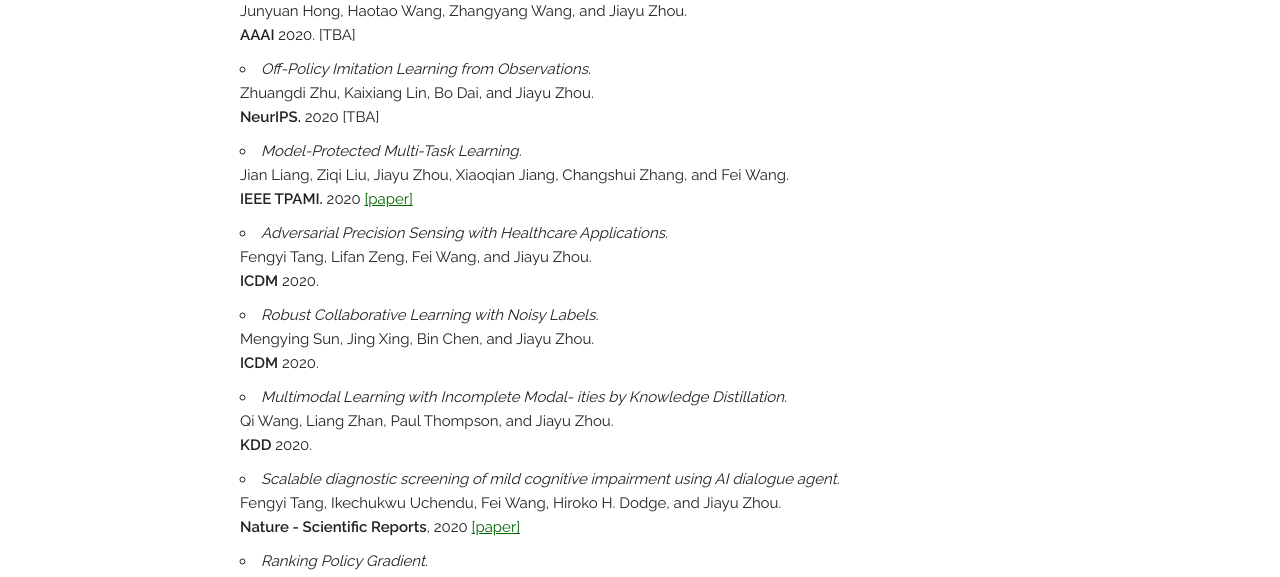
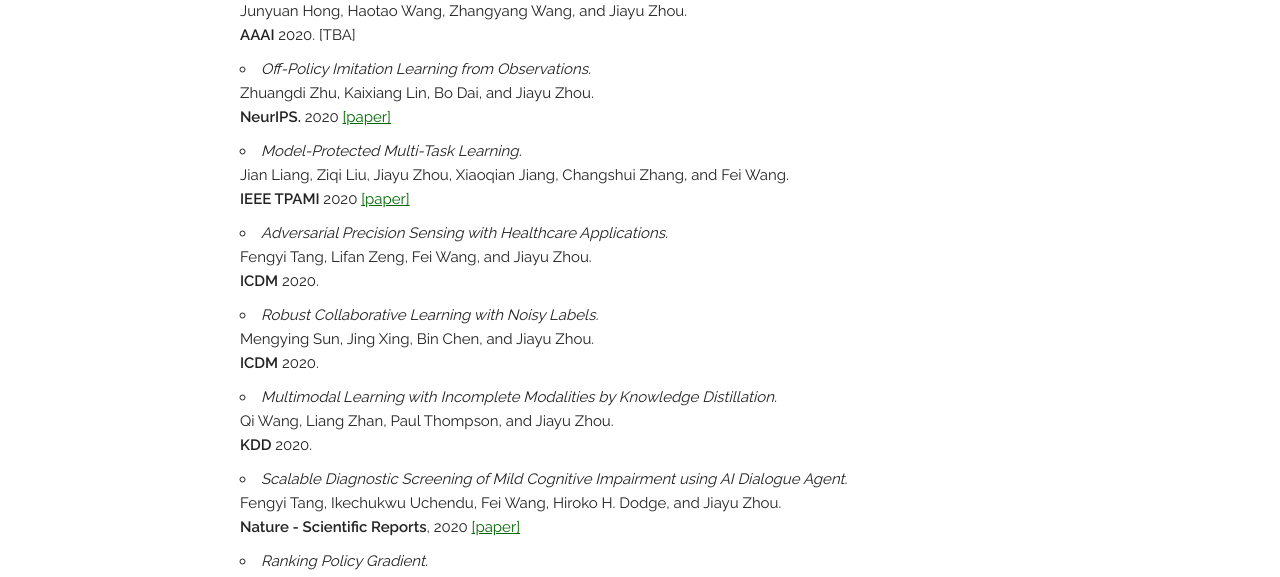
Before and after one commit to Marvelrex/denos.lab.io, a Jekyll site: the page built from index.html, in a window 1280 px wide and 900 px high, scrolled down 7005 px. Shown: the part 152-729 px from the top of the window. Built offline with Jekyll 4.4.1, drawn with Linux system fonts in a browser that asks for light colours; nearby versions of some CDN libraries.

Commit message:
Update default.html

```diff
--- a/_layouts/default.html
+++ b/_layouts/default.html
@@ -269,12 +269,12 @@
 
         <li><i>Off-Policy Imitation Learning from Observations. </i><br>
             Zhuangdi Zhu, Kaixiang Lin, Bo Dai, and Jiayu Zhou. <br>
-            <b>NeurIPS.</b> 2020 [TBA]
+            <b>NeurIPS.</b> 2020 <a href="https://proceedings.neurips.cc/paper/2020/file/92977ae4d2ba21425a59afb269c2a14e-Paper.pdf" target="_blank">[paper]</a>
         </li>
 
         <li><i>Model-Protected Multi-Task Learning. </i><br>
             Jian Liang, Ziqi Liu, Jiayu Zhou, Xiaoqian Jiang, Changshui Zhang, and Fei Wang. <br>
-            <b>IEEE TPAMI.</b> 2020 <a href="https://pubmed.ncbi.nlm.nih.gov/32780696/" target="_blank">[paper]</a>
+            <b>IEEE TPAMI</b> 2020 <a href="https://pubmed.ncbi.nlm.nih.gov/32780696/" target="_blank">[paper]</a>
         </li>
 
         <li><i>Adversarial Precision Sensing with Healthcare Applications. </i><br>
@@ -287,12 +287,12 @@
             <b>ICDM</b> 2020.
         </li>
 
-        <li><i>Multimodal Learning with Incomplete Modal- ities by Knowledge Distillation. </i><br>
+        <li><i>Multimodal Learning with Incomplete Modalities by Knowledge Distillation. </i><br>
             Qi Wang, Liang Zhan, Paul Thompson, and Jiayu Zhou. <br>
             <b>KDD</b> 2020.
         </li>
 
-        <li><i>Scalable diagnostic screening of mild cognitive impairment using AI dialogue agent. </i><br>
+        <li><i>Scalable Diagnostic Screening of Mild Cognitive Impairment using AI Dialogue Agent. </i><br>
             Fengyi Tang, Ikechukwu Uchendu, Fei Wang, Hiroko H. Dodge, and Jiayu Zhou. <br>
             <b>Nature - Scientific Reports</b>, 2020 <a href="https://www.ncbi.nlm.nih.gov/pmc/articles/PMC7109153/" target="_blank">[paper]</a>
         </li>
```
